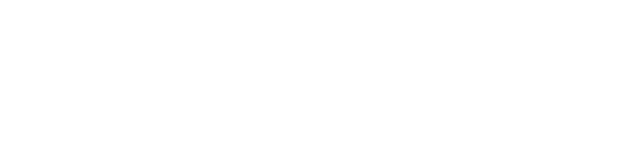
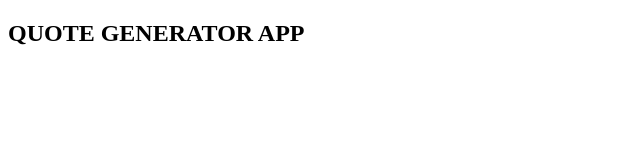
Before and after one commit to pama7786/quote-generator-app, a website: page index.html in a window 1280 px wide. Shown: the whole page, without its empty margins (0-640 px from the left). Drawn offline with Linux system fonts and the light colour scheme.

Commit message:
created heading

```diff
--- a/index.html
+++ b/index.html
@@ -10,6 +10,11 @@
     <script src="index.js"></script>
 </head>
 <body>
+    <!-- section one: heading of the page -->
+    <section id="heading">
+        <h1>QUOTE GENERATOR APP</h1>
+    </section>
+
 
 </body>
 </html>
```
